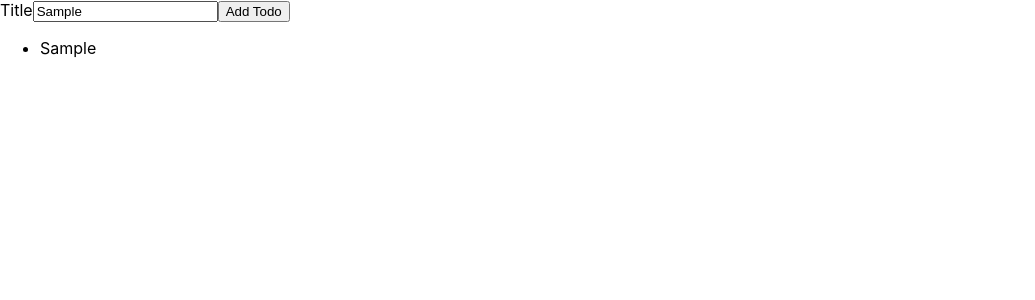
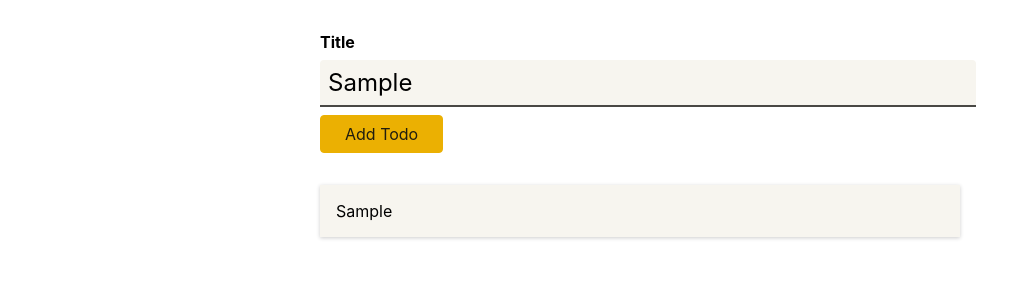
Before and after one commit to Luchohak/typescript-and-react, a React (Create React App) app: page / in a window 1280 px wide. Both pictures are taken after typing "Sample" into the empty fields and a click on the button "Add Todo". Shown: the top 300 px of the page, without its empty margins (0-1035 px from the left). Built offline with nearby package versions, Linux system fonts and the light colour scheme.

Commit message:
Add functionality to remove todo item

```diff
--- a/src/App.tsx
+++ b/src/App.tsx
@@ -14,10 +14,16 @@
     });
   };
 
+  const removeTodoHandler = (todoId: string) => {
+    setTodos((prevTodos) => {
+      return prevTodos.filter((todo) => todo.id !== todoId);
+    });
+  };
+
   return (
     <div>
       <NewTodo onAddTodo={addTodoHandler} />
-      <Todos items={todos} />
+      <Todos items={todos} onRemoveTodo={removeTodoHandler} />
     </div>
   );
 }
--- a/src/components/NewTodo.tsx
+++ b/src/components/NewTodo.tsx
@@ -1,4 +1,5 @@
 import { useRef, useState } from "react";
+import classes from "./NewTodo.module.css";
 
 const NewTodo: React.FC<{ onAddTodo: (text: string) => void }> = (props) => {
   const inputRef = useRef<HTMLInputElement>(null);
@@ -15,7 +16,7 @@
   };
 
   return (
-    <form onSubmit={submitFormHandler}>
+    <form onSubmit={submitFormHandler} className={classes.form}>
       <label htmlFor="text">Title</label>
       <input type="text" id="text" ref={inputRef} required />
       <button>Add Todo</button>
--- a/src/components/TodoItem.tsx
+++ b/src/components/TodoItem.tsx
@@ -1,7 +1,13 @@
-const TodoItem: React.FC<{ text: string }> = (props) => {
+import classes from "./TodoItem.module.css";
 
-    return <li>{props.text}</li>
-
-}
+const TodoItem: React.FC<{ text: string; onRemoveTodo: () => void }> = (
+  props
+) => {
+  return (
+    <li className={classes.item} onClick={props.onRemoveTodo}>
+      {props.text}
+    </li>
+  );
+};
 
 export default TodoItem;
--- a/src/components/Todos.tsx
+++ b/src/components/Todos.tsx
@@ -1,11 +1,18 @@
 import Todo from "../models/todo";
 import TodoItem from "./TodoItem";
+import classes from "./Todos.module.css";
 
-const Todos: React.FC<{ items: Todo[] }> = (props) => {
+const Todos: React.FC<{ items: Todo[]; onRemoveTodo: (id: string) => void }> = (
+  props
+) => {
   return (
-    <ul>
+    <ul className={classes.todos}>
       {props.items.map((item) => (
-        <TodoItem key={item.id} text={item.text} />
+        <TodoItem
+          key={item.id}
+          text={item.text}
+          onRemoveTodo={props.onRemoveTodo.bind(null, item.id)}
+        />
       ))}
     </ul>
   );
```
Also changed, not shown: store/todos-context.tsx (added).
